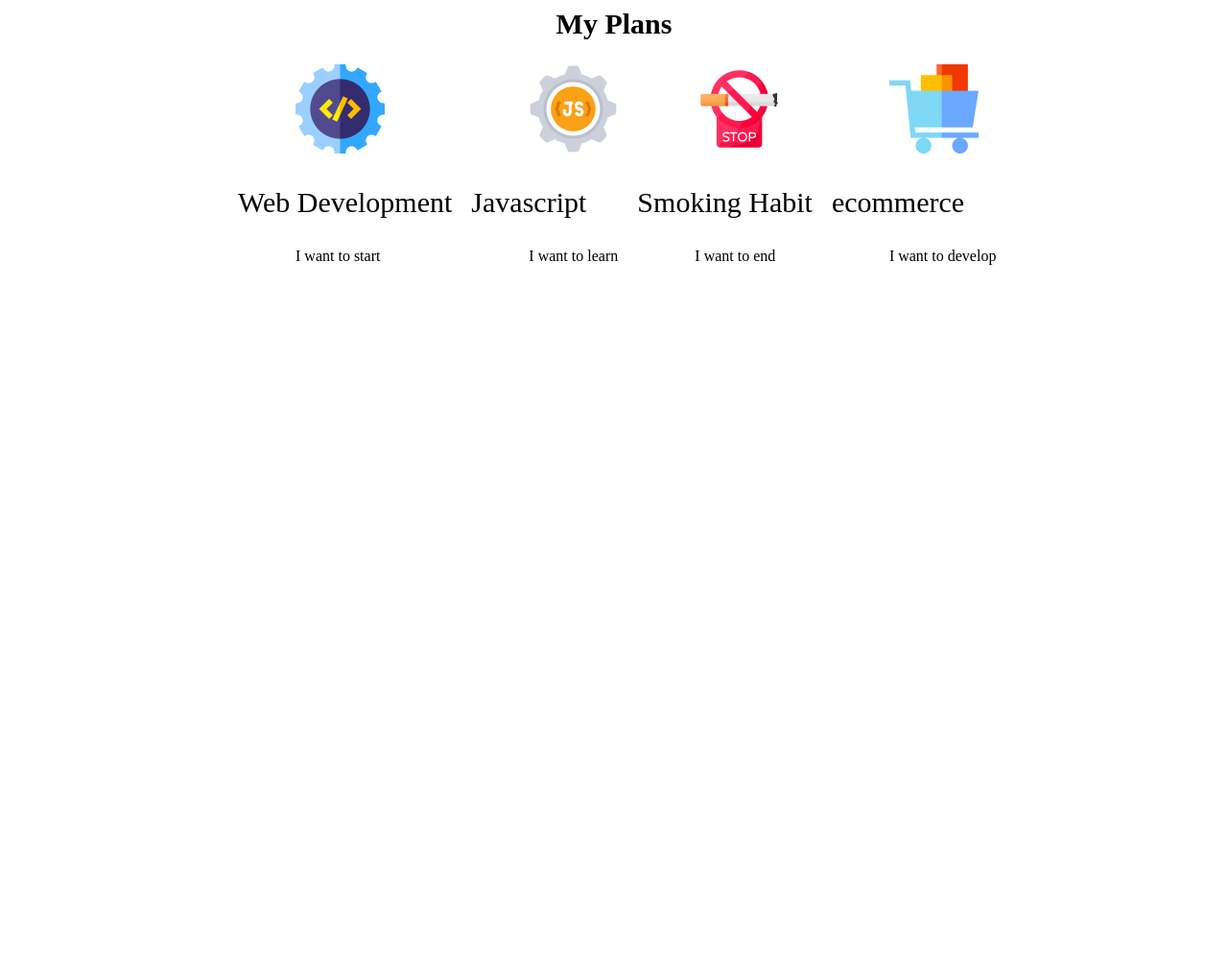
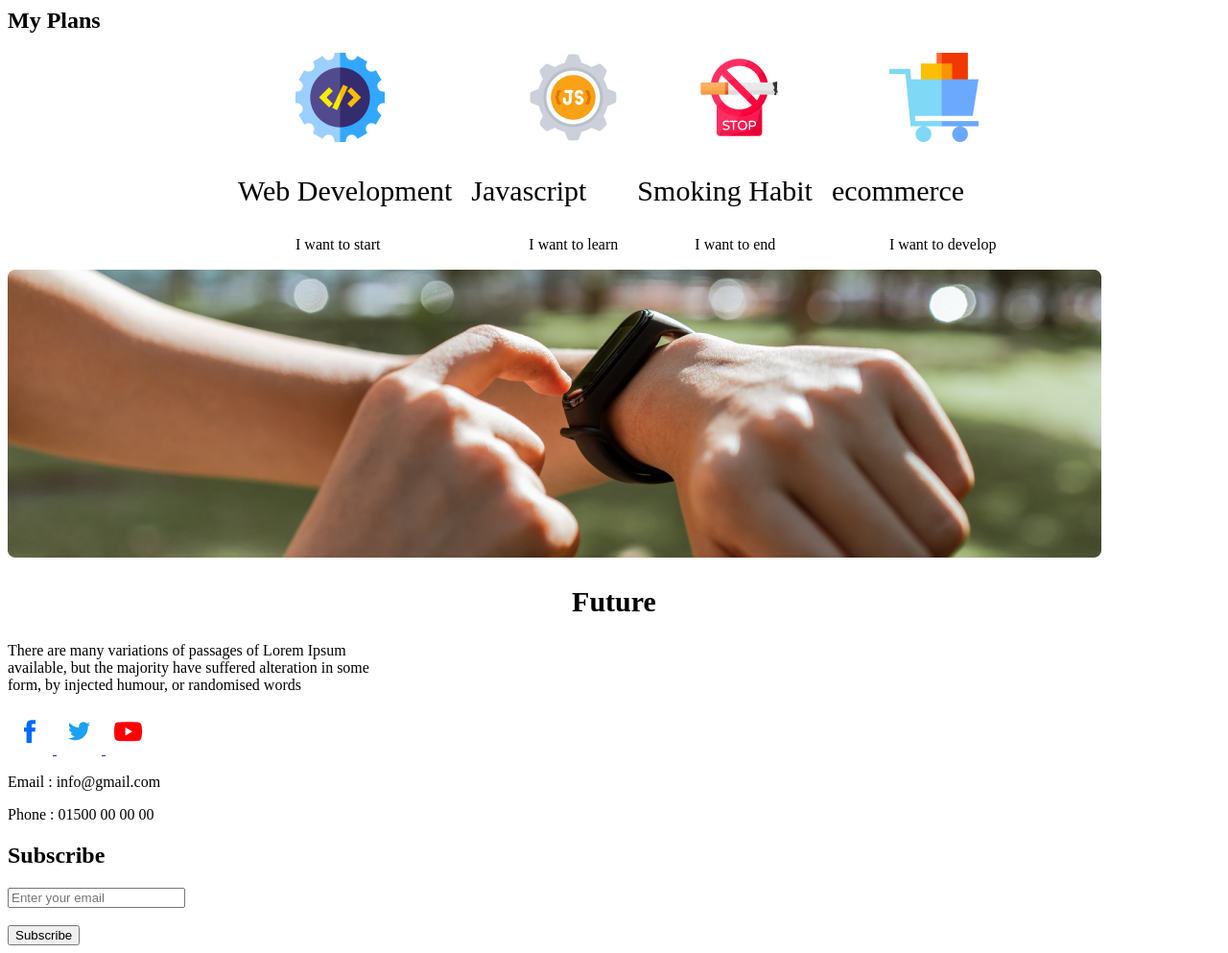
Before and after one commit to hebanur12/new-year-project, a plain HTML site: page index.html in a window 1280 px wide. Shown: the part 1736-2729 px from the top of the page at 96% size. Before the commit the page ends 2036 px from the top, so only its background shows below. Drawn offline with Linux system fonts and the light colour scheme.

Commit message:
added picture

```diff
--- a/index.html
+++ b/index.html
@@ -24,7 +24,7 @@
 </div>
 <!-- image style -->
 <div class="image">
-<img src="images/person.png">
+    <img src="images/person.png">
 </div>
     <h1 class="text-heading"><b>My failures of<br>
         previous year</b></h1>
@@ -33,7 +33,7 @@
 simply random text. It has roots in a piece of
 classical Latin literature from 45 BC, making it over
 2000 years old. Richard McClintock.
-        </p>
+
 
         <ul>
             <li>Contrary to popular belief, is not simply.</li>
@@ -42,10 +42,11 @@ classical Latin literature from 45 BC, making it over
             <li>Contrary to popular belief, is not simply.</li>
             <li>Contrary to popular simply</li>
         </ul>
+    </p>
 </div>
 <!-- plans section -->
 <section class="plans">
-    <h2 class="section-title">My Plans</h2>
+    <h2 class="sections-title">My Plans</h2>
     <div class="skills-container">
         <div class="skills">
             <img src="icons/web.png">
@@ -68,5 +69,42 @@ classical Latin literature from 45 BC, making it over
                     <p class="skill-discription">I want to develop</p>
                  </div>
 </section>
+<!-- added picture -->
+<div class="picture">
+    <img src="images/watch.png">
+
+    </div>
+  <!-- contact section -->
+  <section class="contact">
+    <div>
+        <h2 class="section-title">Future</h2>
+        <p>There are many variations of passages of Lorem Ipsum <br>
+            available, but the majority have suffered alteration in some<br>
+            form, by injected humour, or randomised words</p>
+
+            <a href="">
+                <img src="icons/fb.png" alt="">
+            </a>
+                <a href="">
+                    <img src="icons/twitter.png" alt="">
+                </a>
+                    <a href="">
+                      <img src="icons/youtube.png" alt="">
+                    </a>
+                      <p>Email : info@gmail.com</p>
+                    <p>Phone : 01500 00 00 00</p>
+                    </div>
+                 <div class="button">
+                    <h2>Subscribe</h2>
+                    <div class="container" style="background-color:white">
+                        <input type="text" placeholder="Enter your email" name="Enter your email" required>
+                        </div>
+                        <br>
+                        <div class="contain">
+                        <input type="submit" value="Subscribe">
+                      </div>
+
+    </div>
+  </section>
 </body>
 </html>
--- a/styles/style.css
+++ b/styles/style.css
@@ -55,7 +55,6 @@ display: flex;
 gap:80px
 }
 .skill-title{
-    padding: auto;
 font-size: 30px;
 margin-left:-60px
 
```
